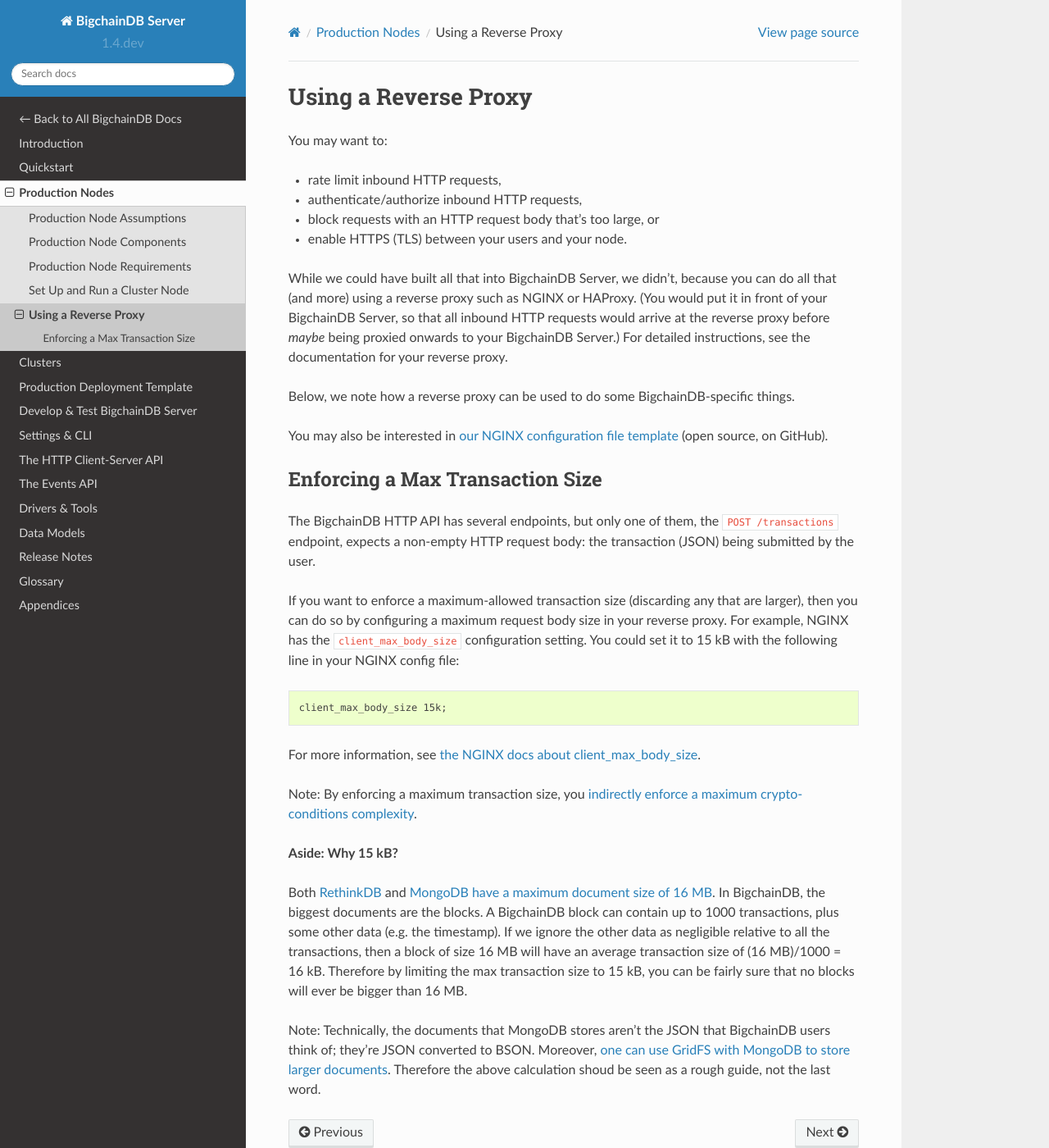
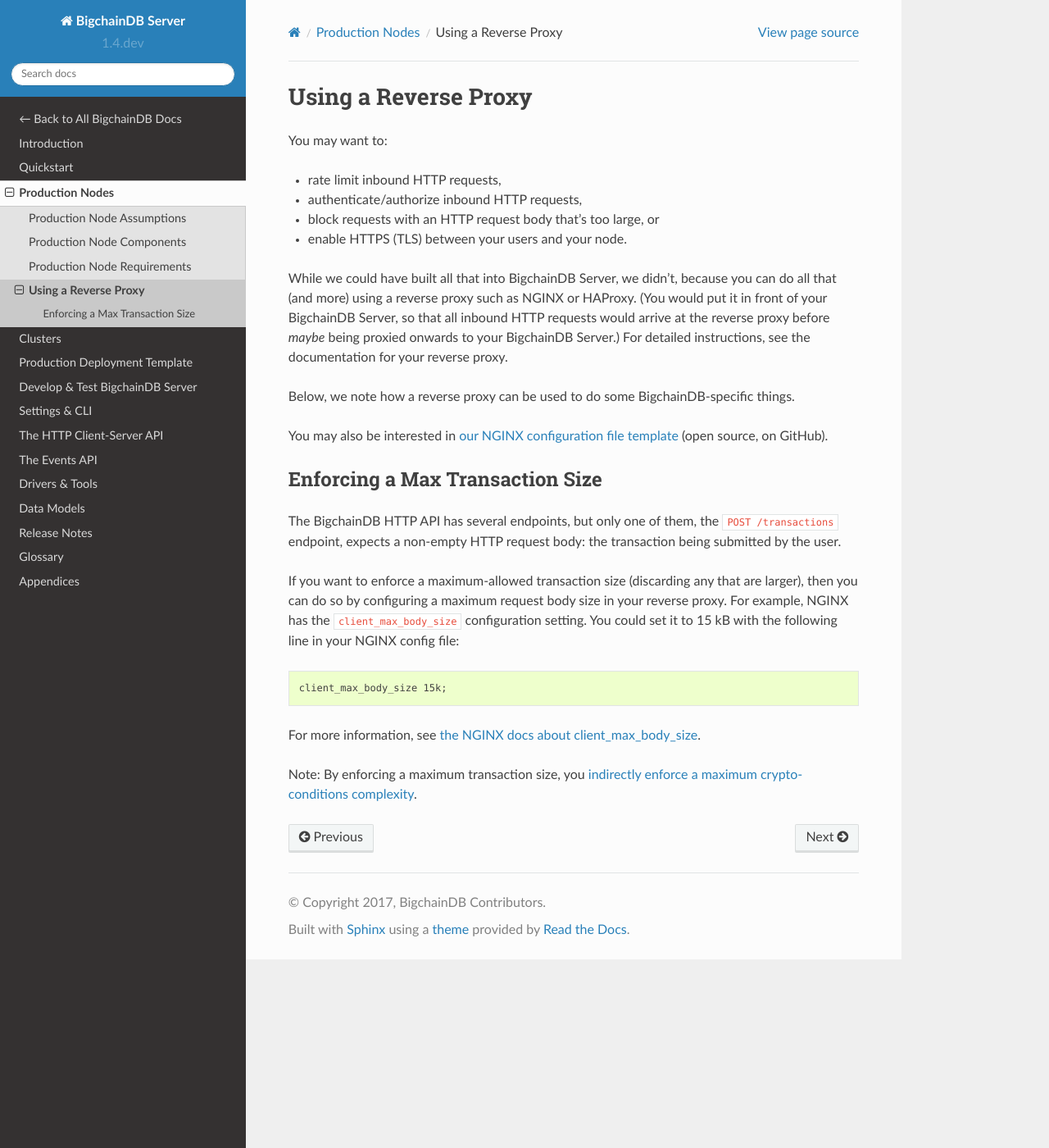
Before and after one commit to bigchaindb/bigchaindb, a Sphinx documentation site: the page built from docs/server/source/production-nodes/reverse-proxy-notes.md, in a window 1280 px wide and 1400 px high. Shown: the whole window at 82% size. Built offline with Sphinx 7.4.7 and the Read the Docs theme 2.0.0, drawn with Linux system fonts in a browser that asks for light colours.

Commit message:
Updated docs in Production Nodes section for Tendermint

```diff
--- a/docs/server/source/production-nodes/index.rst
+++ b/docs/server/source/production-nodes/index.rst
@@ -7,5 +7,4 @@
    node-assumptions
    node-components
    node-requirements
-   setup-run-node
    reverse-proxy-notes
--- a/docs/server/source/production-nodes/reverse-proxy-notes.md
+++ b/docs/server/source/production-nodes/reverse-proxy-notes.md
@@ -30,7 +30,7 @@
 The BigchainDB HTTP API has several endpoints,
 but only one of them, the `POST /transactions` endpoint,
 expects a non-empty HTTP request body:
-the transaction (JSON) being submitted by the user.
+the transaction being submitted by the user.
 
 If you want to enforce a maximum-allowed transaction size
 (discarding any that are larger),
@@ -49,24 +49,3 @@
 
 Note: By enforcing a maximum transaction size, you
 [indirectly enforce a maximum crypto-conditions complexity](https://github.com/bigchaindb/bigchaindb/issues/356#issuecomment-288085251).
-
-
-**Aside: Why 15 kB?**
-
-Both [RethinkDB](https://rethinkdb.com/limitations/) and
-[MongoDB have a maximum document size of 16 MB](https://docs.mongodb.com/manual/reference/limits/#limit-bson-document-size).
-In BigchainDB, the biggest documents are the blocks.
-A BigchainDB block can contain up to 1000 transactions,
-plus some other data (e.g. the timestamp).
-If we ignore the other data as negligible relative to all the transactions,
-then a block of size 16 MB
-will have an average transaction size of (16 MB)/1000 = 16 kB.
-Therefore by limiting the max transaction size to 15 kB,
-you can be fairly sure that no blocks will ever be
-bigger than 16 MB.
-
-Note: Technically, the documents that MongoDB stores aren't the JSON
-that BigchainDB users think of; they're JSON converted to BSON.
-Moreover, [one can use GridFS with MongoDB to store larger documents](https://docs.mongodb.com/manual/core/gridfs/).
-Therefore the above calculation shoud be seen as a rough guide,
-not the last word.
```
Also changed, not shown: docs/server/source/clusters.md (+2 -5 lines), docs/server/source/production-nodes/node-assumptions.md (+2 -4 lines), docs/server/source/production-nodes/node-components.md (+3 -2 lines), docs/server/source/production-nodes/node-requirements.md (+2 -4 lines), docs/server/source/production-nodes/setup-run-node.md (deleted, +0 -137 lines), docs/server/source/_static/Node-components.png.
